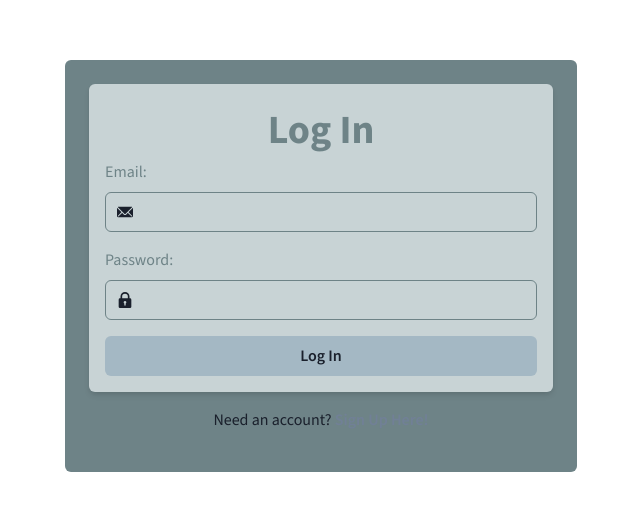
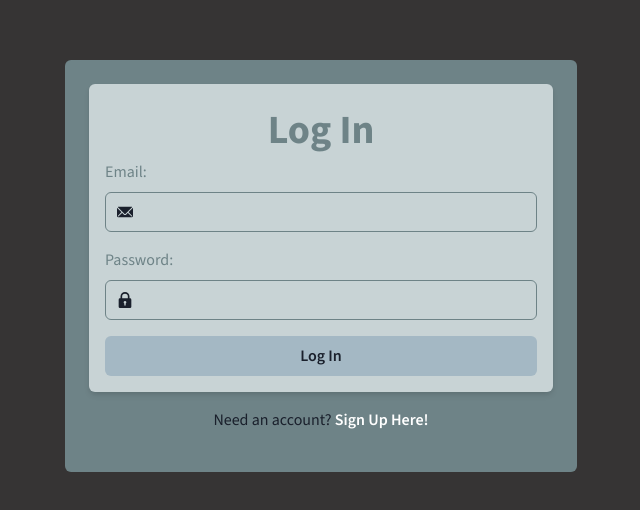
Before and after one commit to GuavaGamers/ToDoApp, a React (Vite) app in the folder client/: page / in a window 1280 px wide. Shown: the part 134-644 px from the top of the page, without its empty margins (319-959 px from the left). Built offline with nearby package versions, Linux system fonts and the light colour scheme; no server answers.

Commit message:
login background and link css

```diff
--- a/client/src/components/Notes.jsx
+++ b/client/src/components/Notes.jsx
@@ -9,7 +9,7 @@ const Notes = ({ loggedInUser }) => {
   const [isAdding, setIsAdding] = useState(false);
   const [newNoteTitle, setNewNoteTitle] = useState('');
   const [newNoteContent, setNewNoteContent] = useState('');
-  const [isEditing, setIsEditing] = useState(0);
+  const [isEditing, setIsEditing] = useState(null);
   const [editNoteTitle, setEditNoteTitle] = useState('');
   const [editNoteContent, setEditNoteContent] = useState('');
 
@@ -83,7 +83,7 @@ const Notes = ({ loggedInUser }) => {
       setNotes(
         notes.map((note) => (note.id === isEditing ? updatedNote : note))
       );
-      setIsEditing(0);
+      setIsEditing(null);
       setEditNoteTitle('');
       setEditNoteContent('');
     } catch (error) {
--- a/client/src/components/auth/Auth.css
+++ b/client/src/components/auth/Auth.css
@@ -19,3 +19,16 @@
   align-items: center;
   height: 100vh;
 }
+
+/* Auth.css */
+#main-container {
+  background-color: rgb(54, 52, 52);
+}
+
+/* #auth-page-container {
+  background-color: rgb(54, 52, 52);
+} */
+
+.toggle-link {
+  color: white !important;
+}
--- a/client/src/components/auth/AuthPage.jsx
+++ b/client/src/components/auth/AuthPage.jsx
@@ -24,7 +24,7 @@ const AuthPage = ({ handleLogin }) => {
               <Login handleLogin={handleLogin} />
               <Text mt={4}>
                 Need an account?{' '}
-                <Button variant="link" onClick={() => setLoginToggled(false)}>
+                <Button variant="link" onClick={() => setLoginToggled(false)} className="toggle-link">
                   Sign Up Here!
                 </Button>
               </Text>
@@ -34,7 +34,7 @@ const AuthPage = ({ handleLogin }) => {
               <SignUp handleLogin={handleLogin} />
               <Text mt={4}>
                 Already have an account?{' '}
-                <Button variant="link" onClick={() => setLoginToggled(true)}>
+                <Button variant="link" onClick={() => setLoginToggled(true)} className="toggle-link" >
                   Log in here!
                 </Button>
               </Text>
--- a/client/src/components/auth/Login.jsx
+++ b/client/src/components/auth/Login.jsx
@@ -13,6 +13,7 @@ import {
 import CommonHeader from './CommonHeader';
 import { colors } from './constants';
 import { EmailIcon, LockIcon } from '@chakra-ui/icons';
+import './Auth.css';
 
 const Login = ({ handleLogin }) => {
   const [email, setEmail] = useState('');
```
Also changed, not shown: 1 other file (tests, documents, lock files or other folders).
